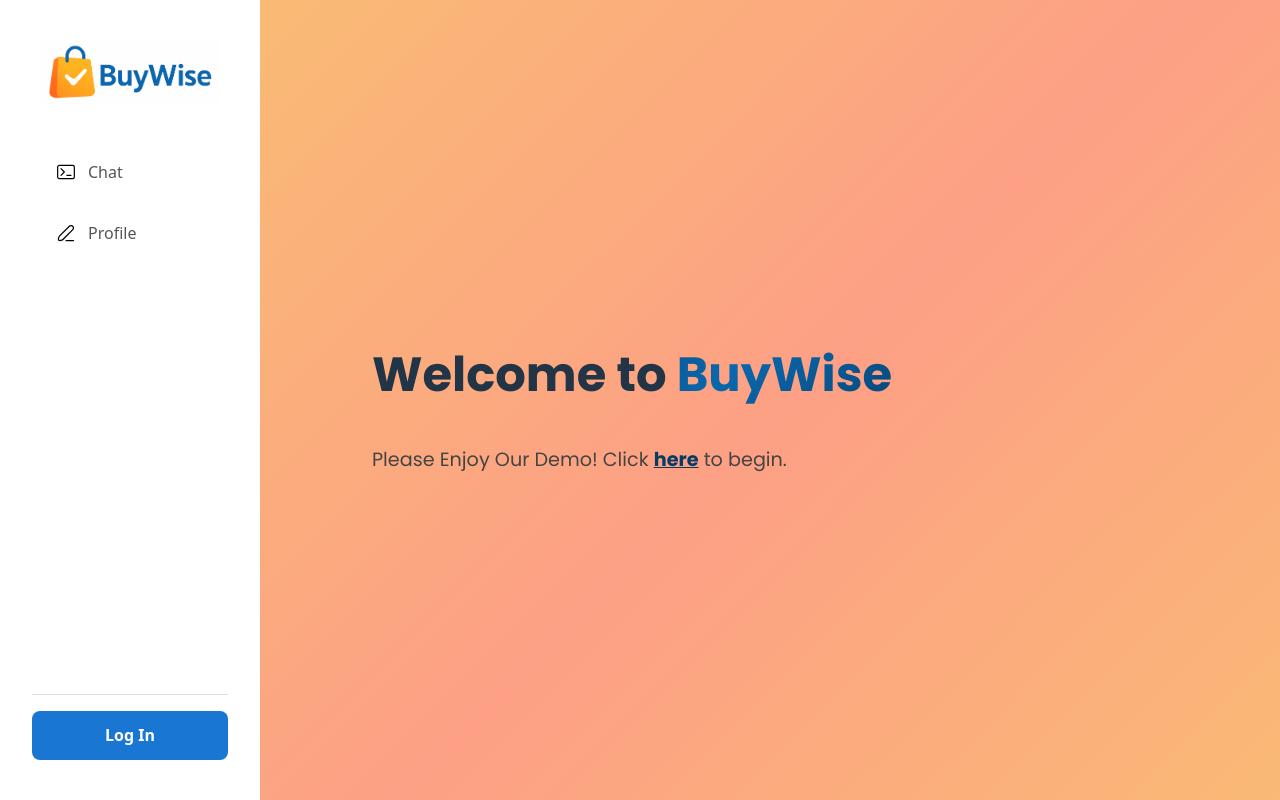
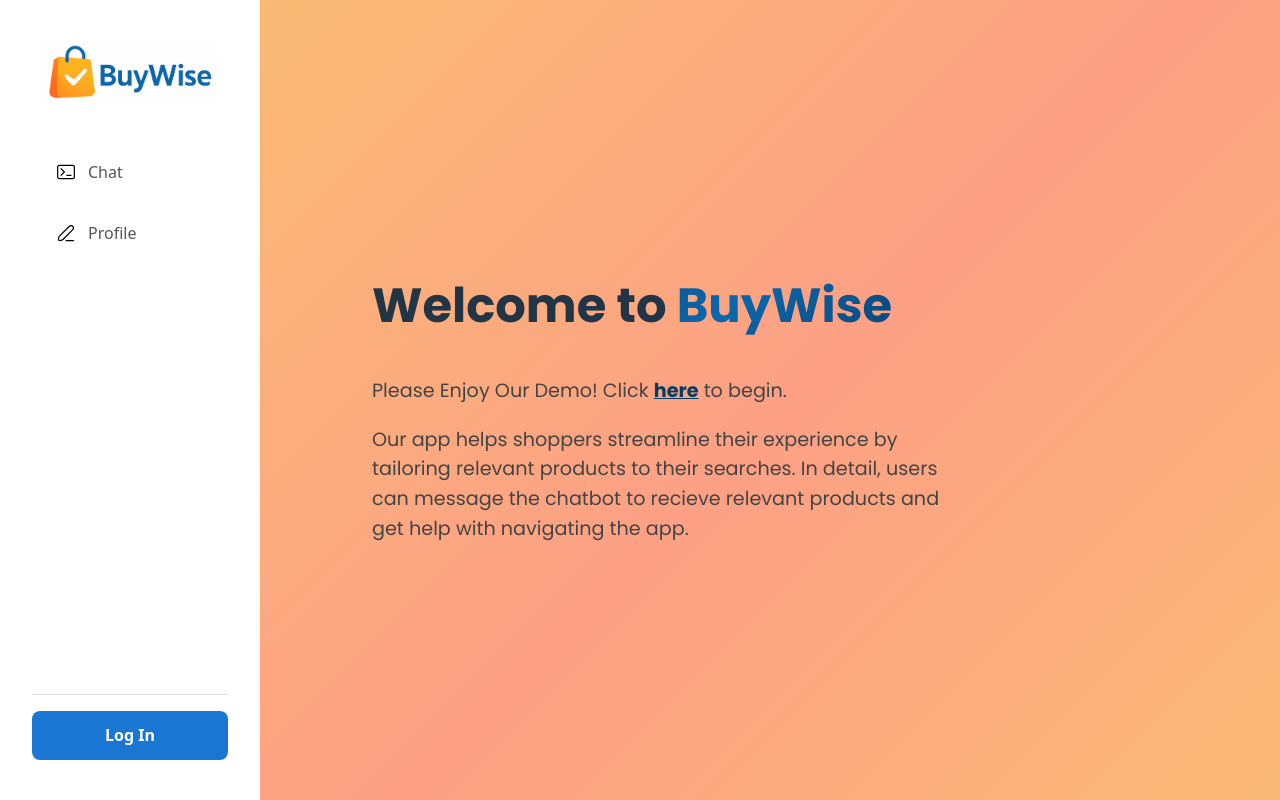
Before and after one commit to zhtgeneral/BuyWise, a React (Vite) app in the folder client/: page / in a window 1280 px wide. Built offline with nearby package versions, Linux system fonts and the light colour scheme; no server answers.

Commit message:
added description for app and updated chatbot sidebar size

```diff
--- a/client/src/components/ChatDrawer.jsx
+++ b/client/src/components/ChatDrawer.jsx
@@ -179,7 +179,7 @@
       opened={opened}
       onClose={onClose}
       title="Talk to BuyWise"
-      size="md"
+      size="lg"
     >
       {chat.map((msg, i) => (
         <ChatMessage key={i} speaker={msg.speaker} text={msg.text} />
--- a/client/src/pages/HomePage.jsx
+++ b/client/src/pages/HomePage.jsx
@@ -10,6 +10,10 @@
                 Please Enjoy Our Demo!
                 Click <span className="highlight-link" onClick={() => navigate('/chat')}>here</span> to begin.
             </p>
+            <p>
+                Our app helps shoppers streamline their experience by tailoring relevant products to their searches.
+                In detail, users can message the chatbot to recieve relevant products and get help with navigating the app.
+            </p>
         </main>
     );
 }
```
